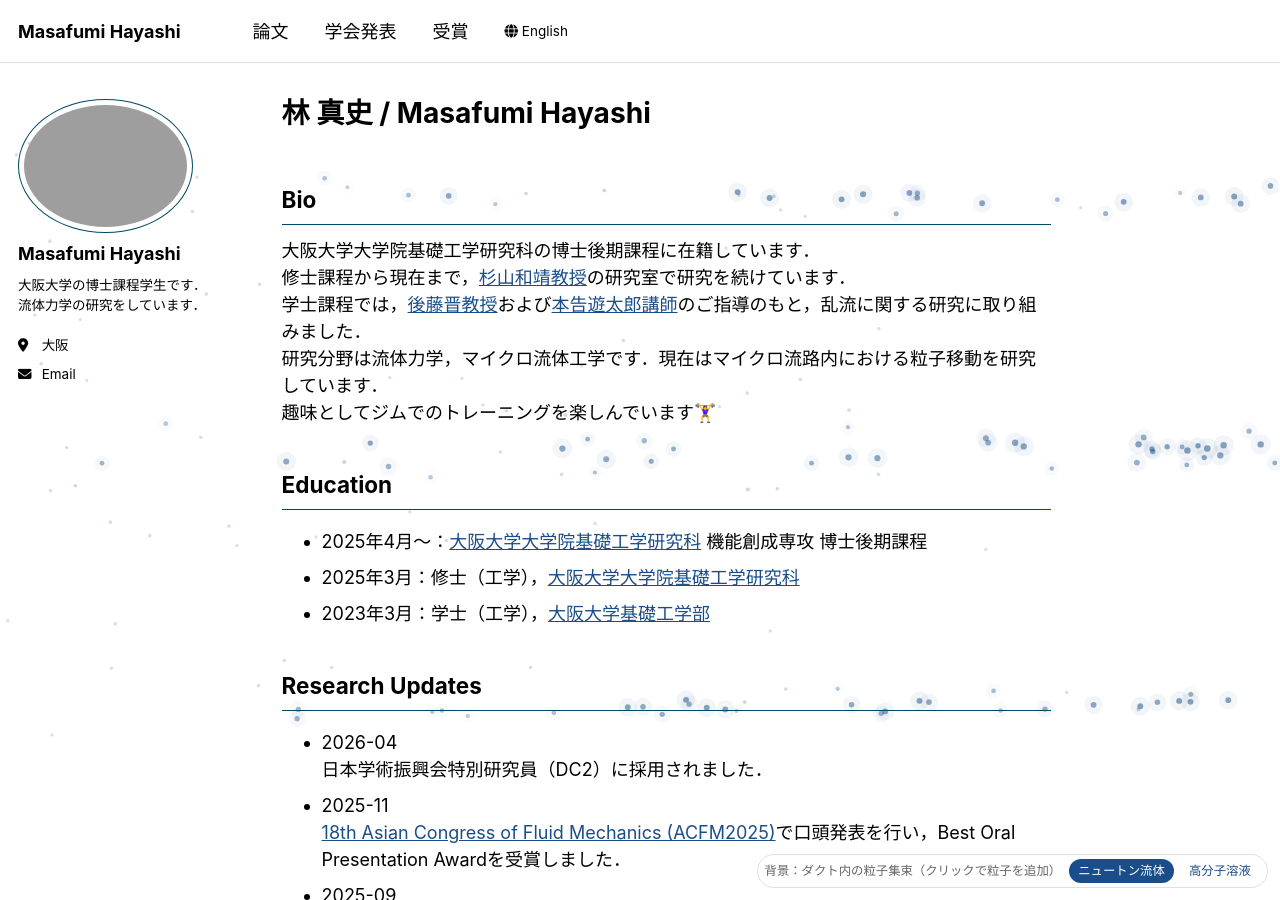
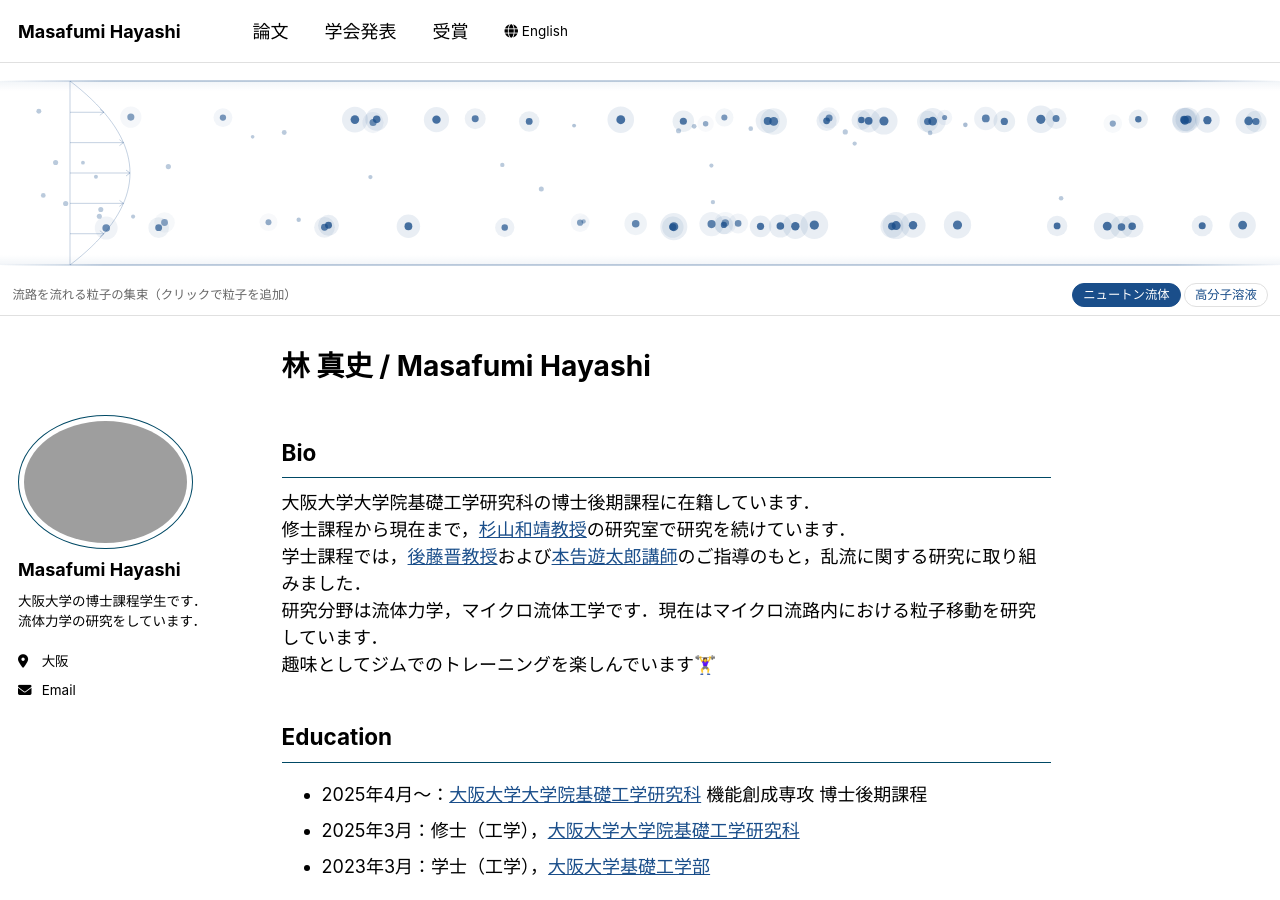
Before and after one commit to masafumin1515/masafumin1515.github.io, a Jekyll site: the page built from _pages/about.md, in a window 1280 px wide and 900 px high. Built offline with Jekyll 4.4.1, drawn with Linux system fonts in a browser that asks for light colours; part of the change alters nothing that is shown.

Commit message:
Move the focusing animation into a top banner with channel walls

```diff
--- a/_data/i18n.yml
+++ b/_data/i18n.yml
@@ -36,7 +36,7 @@ ja:
   awards:
     none          : "受賞はまだありません．"
   focusing:
-    caption       : "背景：ダクト内の粒子集束（クリックで粒子を追加）"
+    caption       : "流路を流れる粒子の集束（クリックで粒子を追加）"
     newtonian     : "ニュートン流体"
     viscoelastic  : "高分子溶液"
 
@@ -72,6 +72,6 @@ en:
   awards:
     none          : "No awards yet."
   focusing:
-    caption       : "Background: particle focusing in a duct (click to add particles)"
+    caption       : "Particle focusing in a channel flow (click to add particles)"
     newtonian     : "Newtonian"
     viscoelastic  : "Polymer solution"
--- a/_includes/focusing-bg.html
+++ b/_includes/focusing-bg.html
@@ -1,12 +1,15 @@
 {% comment %}
-  Animated background of the top page (assets/js/focusing-bg.js).
+  Banner animation at the top of the page (assets/js/focusing-bg.js).
   Enabled by `focusing_bg: true` in the front matter.
 {% endcomment %}
 {% assign t = site.data.i18n[page.lang] %}
+<section class="focusing-hero" aria-label="{{ t.focusing.caption }}">
   <canvas id="focusing-bg" aria-hidden="true"></canvas>
   <div class="focusing-ui" role="group" aria-label="{{ t.focusing.caption }}">
     <span class="focusing-ui__caption">{{ t.focusing.caption }}</span>
+    <span class="focusing-ui__modes">
       <button type="button" data-mode="newtonian" aria-pressed="true">{{ t.focusing.newtonian }}</button>
       <button type="button" data-mode="viscoelastic" aria-pressed="false">{{ t.focusing.viscoelastic }}</button>
+    </span>
   </div>
-<script defer src="{{ base_path }}/assets/js/focusing-bg.js"></script>
+</section>
--- a/_layouts/default.html
+++ b/_layouts/default.html
@@ -11,10 +11,11 @@ layout: compress
     {% include head/custom.html %}
   </head>
 
-  <body{% if page.focusing_bg %} class="has-focusing-bg"{% endif %}>
+  <body>
 
     {% include browser-upgrade.html %}
     {% include masthead.html %}
+    {% if page.focusing_bg %}{% include focusing-bg.html %}{% endif %}
 
     {{ content }}
 
@@ -26,7 +27,7 @@ layout: compress
     </div>
 
     {% include scripts.html %}
-    {% if page.focusing_bg %}{% include focusing-bg.html %}{% endif %}
+    {% if page.focusing_bg %}<script defer src="{{ base_path }}/assets/js/focusing-bg.js"></script>{% endif %}
 
   </body>
 </html>
--- a/_sass/_custom.scss
+++ b/_sass/_custom.scss
@@ -108,62 +108,65 @@ a {
 }
 
 /* ==========================================================================
-   Animated background of the top page (_includes/focusing-bg.html)
+   Animated banner of the top page (_includes/focusing-bg.html)
    ========================================================================== */
 
-/* The body background would paint over the canvas; html keeps the white. */
-html {
-  background-color: #fff;
+.focusing-hero {
+  position: relative;
+  margin-bottom: 0.5em;
+  border-bottom: 1px solid $rule-gray;
+
+  canvas {
+    display: block;
+    width: 100%;
+    height: 220px;
+    cursor: crosshair;
+
+    @include breakpoint(max-width $medium) {
+      height: 150px;
+    }
+  }
 }
 
-body.has-focusing-bg {
-  background: transparent;
-}
-
-#focusing-bg {
-  position: fixed;
-  inset: 0;
-  width: 100%;
-  height: 100%;
-  z-index: -1;
-  pointer-events: none;
+/* The theme pins the sidebar to the window on wide screens, which would cover the
+   banner. Below the banner it starts in the flow and sticks under the header. */
+.focusing-hero ~ #main .sidebar {
+  @media screen and (min-width: $sidebar-screen-min-width) {
+    position: sticky;
+    top: $masthead-height;
+    height: calc(100vh - #{$masthead-height});
+    padding-top: 0;
+  }
 }
 
 .focusing-ui {
-  position: fixed;
-  right: 1em;
-  bottom: 1em;
-  z-index: 30;
   display: flex;
+  flex-wrap: wrap;
   align-items: center;
-  gap: 0.4em;
-  padding: 0.3em 0.5em;
+  justify-content: space-between;
+  gap: 0.3em 1em;
+  max-width: $x-large;
+  margin: 0 auto;
+  padding: 0 1em 0.6em;
   font-size: $type-size-7;
-  background: rgba(255, 255, 255, 0.85);
-  border: 1px solid $rule-gray;
-  border-radius: 999px;
 
   &__caption {
     color: #666;
-    margin-right: 0.2em;
-
-    @include breakpoint(max-width $medium) {
-      display: none;
-    }
   }
 
   button {
-    padding: 0.15em 0.7em;
+    padding: 0.15em 0.8em;
     font: inherit;
     color: $link-blue;
     background: transparent;
-    border: 1px solid transparent;
+    border: 1px solid $rule-gray;
     border-radius: 999px;
     cursor: pointer;
 
     &[aria-pressed="true"] {
       color: #fff;
       background: $link-blue;
+      border-color: $link-blue;
     }
   }
 }
--- a/assets/js/focusing-bg.js
+++ b/assets/js/focusing-bg.js
@@ -1,12 +1,10 @@
-// Background animation of the top page: inertial focusing of particles in a square duct.
+// Banner animation of the top page: inertial focusing of particles in a channel flow.
 //
-// Each particle has a position (y, z) in the duct cross-section (half width = 1) and is
-// carried downstream (left to right) by a duct-like velocity profile. It migrates across
-// the streamlines in two stages, as in the simulations: first radially onto a ring of
-// radius R_EQ, then slowly along the ring to the four face centres. The screen shows the
-// side view, i.e. the projection on y, so the particles enter scattered on the left and
-// leave in three lines (y = -R_EQ, 0, +R_EQ) on the right. In "polymer solution" mode the
-// particles migrate to the centreline instead (viscoelastic focusing).
+// Side view of a channel (walls at the top and bottom of the banner, half width = 1).
+// Particles are carried downstream by the parabolic (Poiseuille) profile and migrate
+// across the streamlines to their equilibrium positions: y = +-Y_EQ in a Newtonian fluid
+// (Segre-Silberberg), the centreline y = 0 in a polymer solution (viscoelastic focusing).
+// They enter scattered on the left and leave focused on the right.
 //
 // The migration law is a placeholder with the right qualitative shape; replace lift()
 // with a fit of the computed lift when available.
@@ -18,96 +16,77 @@
   const reduceMotion = window.matchMedia("(prefers-reduced-motion: reduce)").matches;
 
   const RGB = "26, 78, 138";      // link blue of the site
-  const R_EQ = 0.6;               // radius of the focusing ring (fraction of the half width)
-  const CROSSING_TIME = 18;       // s for a centreline particle to cross the screen
-  const K_RADIAL = 0.12;          // 1/s, migration onto the ring
-  const K_ANGULAR = 0.05;         // 1/s, migration along the ring to the face centres
-  const K_VISCOELASTIC = 0.12;    // 1/s, migration to the centreline
-  const NOISE = 0.015;            // random walk in the cross-section, keeps the unstable centre alive
-  const BURST = 28;               // particles added per click
+  const Y_EQ = 0.6;               // Newtonian equilibrium position (fraction of the half width)
+  const CROSSING_TIME = 14;       // s for a centreline particle to cross the banner
+  const K_NEWTONIAN = 0.2;        // 1/s, migration rate to +-Y_EQ
+  const K_VISCOELASTIC = 0.12;    // 1/s, migration rate to the centreline
+  const NOISE = 0.02;             // random walk, keeps the unstable centreline alive
+  const WALL_INSET = 18;          // px between the canvas edge and a wall
+  const BURST = 16;               // particles added per click
 
   let mode = "newtonian";
   let width = 0, height = 0, dpr = 1;
   let particles = [];
   let ripples = [];
+  let visible = true;
 
-  // Lateral migration velocity (dy/dt, dz/dt) at a cross-section position.
-  function lift(y, z) {
-    if (mode === "viscoelastic") return [-K_VISCOELASTIC * y, -K_VISCOELASTIC * z];
-    const r = Math.hypot(y, z) + 1e-9;
-    const theta = Math.atan2(z, y);
-    const dr = K_RADIAL * r * (1 - (r / R_EQ) ** 2);   // unstable at r = 0, stable at r = R_EQ
-    const dtheta = -K_ANGULAR * Math.sin(4 * theta);    // stable at the face centres
-    return [
-      dr * Math.cos(theta) - r * dtheta * Math.sin(theta),
-      dr * Math.sin(theta) + r * dtheta * Math.cos(theta),
-    ];
+  // Lateral migration velocity dy/dt.
+  function lift(y) {
+    if (mode === "viscoelastic") return -K_VISCOELASTIC * y;
+    return K_NEWTONIAN * y * (1 - (y / Y_EQ) ** 2);   // unstable at 0, stable at +-Y_EQ
   }
 
-  // Streamwise velocity in screen widths per second (approximate square-duct profile).
-  function speed(y, z) {
-    return (1 - y * y) * (1 - z * z) / CROSSING_TIME;
+  // Streamwise velocity in banner widths per second.
+  const speed = (y) => (1 - y * y) / CROSSING_TIME;
+
+  // How close a particle is to an equilibrium position, 0..1. Used for the glow.
+  function focus(y) {
+    const d = mode === "viscoelastic" ? y : Math.abs(y) - Y_EQ;
+    return Math.exp(-(d * d) / 0.0015);
   }
 
-  // How close a particle is to a focusing position, 0..1. Used for the glow.
-  function focus(y, z) {
-    if (mode === "viscoelastic") return Math.exp(-(y * y + z * z) / 0.004);
-    const targets = [[R_EQ, 0], [-R_EQ, 0], [0, R_EQ], [0, -R_EQ]];
-    let best = Infinity;
-    for (const [ty, tz] of targets) best = Math.min(best, (y - ty) ** 2 + (z - tz) ** 2);
-    return Math.exp(-best / 0.004);
+  const randomY = () => (Math.random() * 2 - 1) * 0.9;
+
+  function newParticle(x) {
+    return { x, y: randomY(), size: 0.8 + 0.4 * Math.random(), kx: 0, ky: 0, flash: 0, recycle: true };
   }
 
-  const randomCoord = () => (Math.random() * 2 - 1) * 0.92;
-
-  function newParticle(x) {
-    return { x, y: randomCoord(), z: randomCoord(), kx: 0, ky: 0, flash: 0, recycle: true };
-  }
-
-  // A particle placed at x has already travelled about x * CROSSING_TIME seconds;
-  // let it migrate for that long so the first frame already looks developed.
+  // A particle placed at x has already travelled for a while; let it migrate for
+  // that long so the first frame already looks developed.
   function warmedUp(p) {
-    for (let t = 0; t < p.x * CROSSING_TIME; t += 0.1) {
-      const [vy, vz] = lift(p.y, p.z);
-      p.y += vy * 0.1 + NOISE * 0.3 * (Math.random() * 2 - 1);
-      p.z += vz * 0.1 + NOISE * 0.3 * (Math.random() * 2 - 1);
+    for (let t = 0; t < p.x * CROSSING_TIME / (1 - p.y * p.y + 0.2); t += 0.1) {
+      p.y += lift(p.y) * 0.1 + NOISE * 0.3 * (Math.random() * 2 - 1);
     }
     return p;
   }
 
   function resize() {
     dpr = Math.min(window.devicePixelRatio || 1, 2);
-    width = window.innerWidth;
-    height = window.innerHeight;
+    width = canvas.clientWidth;
+    height = canvas.clientHeight;
     if (!width || !height) return;   // not laid out yet; frame() retries
     canvas.width = Math.round(width * dpr);
     canvas.height = Math.round(height * dpr);
     ctx.setTransform(dpr, 0, 0, dpr, 0, 0);
-    const count = Math.min(220, Math.round(width * height / 7000));
+    const count = Math.max(45, Math.min(140, Math.round(width * height / 3000)));
     while (particles.length < count) particles.push(warmedUp(newParticle(Math.random())));
     particles = particles.filter((p, i) => !p.recycle || i < count);
   }
 
-  const toScreenY = (y) => (0.5 + 0.47 * y) * height;
-  const fromScreenY = (sy) => (sy / height - 0.5) / 0.47;
+  const channelHalf = () => (height - 2 * WALL_INSET) / 2;
+  const toScreenY = (y) => height / 2 + y * (channelHalf() - 4);
+  const fromScreenY = (sy) => (sy - height / 2) / (channelHalf() - 4);
 
   function step(dt) {
     const sqrtDt = Math.sqrt(dt);
+    const decay = Math.exp(-dt / 0.35);
     for (const p of particles) {
-      const [vy, vz] = lift(p.y, p.z);
-      p.y += vy * dt + NOISE * sqrtDt * (Math.random() * 2 - 1);
-      p.z += vz * dt + NOISE * sqrtDt * (Math.random() * 2 - 1);
-      p.y = Math.max(-0.95, Math.min(0.95, p.y));
-      p.z = Math.max(-0.95, Math.min(0.95, p.z));
-      // Kick from a click, decaying quickly (in screen units).
-      p.x += speed(p.y, p.z) * dt + p.kx * dt;
-      p.y += p.ky * dt;
-      const decay = Math.exp(-dt / 0.35);
+      p.y += lift(p.y) * dt + NOISE * sqrtDt * (Math.random() * 2 - 1) + p.ky * dt;
+      p.y = Math.max(-0.92, Math.min(0.92, p.y));
+      p.x += speed(p.y) * dt + p.kx * dt;
       p.kx *= decay;
       p.ky *= decay;
       p.flash *= Math.exp(-dt / 1.2);
-    }
-    for (const p of particles) {
       if (p.x > 1.02 && p.recycle) Object.assign(p, newParticle(-0.02));
     }
     particles = particles.filter((p) => p.x <= 1.02);
@@ -115,56 +94,107 @@
     ripples = ripples.filter((r) => r.age < 0.9);
   }
 
+  // Walls that fade out at both ends, and a faint parabolic profile at the inlet.
+  function drawChannel() {
+    const top = WALL_INSET, bottom = height - WALL_INSET;
+    const fade = ctx.createLinearGradient(0, 0, width, 0);
+    fade.addColorStop(0, `rgba(${RGB}, 0)`);
+    fade.addColorStop(0.08, `rgba(${RGB}, 0.35)`);
+    fade.addColorStop(0.92, `rgba(${RGB}, 0.35)`);
+    fade.addColorStop(1, `rgba(${RGB}, 0)`);
+    ctx.strokeStyle = fade;
+    ctx.lineWidth = 1.5;
+    for (const yw of [top, bottom]) {
+      ctx.beginPath();
+      ctx.moveTo(0, yw);
+      ctx.lineTo(width, yw);
+      ctx.stroke();
+    }
+    // Light shading just inside the walls.
+    for (const [yw, dir] of [[top, 1], [bottom, -1]]) {
+      const g = ctx.createLinearGradient(0, yw, 0, yw + dir * 10);
+      g.addColorStop(0, `rgba(${RGB}, 0.06)`);
+      g.addColorStop(1, `rgba(${RGB}, 0)`);
+      ctx.fillStyle = g;
+      ctx.fillRect(0, Math.min(yw, yw + dir * 10), width, 10);
+    }
+    // Velocity profile u = 1 - y^2 with a few arrows.
+    const x0 = Math.min(70, width * 0.06), len = Math.min(60, width * 0.05);
+    ctx.strokeStyle = `rgba(${RGB}, 0.25)`;
+    ctx.lineWidth = 1;
+    ctx.beginPath();
+    ctx.moveTo(x0, top);
+    for (let i = 0; i <= 40; i++) {
+      const y = -1 + i / 20;
+      ctx.lineTo(x0 + len * (1 - y * y), height / 2 + y * channelHalf());
+    }
+    ctx.stroke();
+    ctx.beginPath();
+    ctx.moveTo(x0, top);
+    ctx.lineTo(x0, bottom);
+    ctx.stroke();
+    for (const y of [-0.66, -0.33, 0, 0.33, 0.66]) {
+      const sy = height / 2 + y * channelHalf(), ex = x0 + len * (1 - y * y);
+      ctx.beginPath();
+      ctx.moveTo(x0, sy);
+      ctx.lineTo(ex, sy);
+      ctx.moveTo(ex - 4, sy - 3);
+      ctx.lineTo(ex, sy);
+      ctx.lineTo(ex - 4, sy + 3);
+      ctx.stroke();
+    }
+  }
+
   function draw() {
     ctx.clearRect(0, 0, width, height);
+    drawChannel();
+    const scale = Math.max(1, Math.min(1.6, height / 200));
     for (const p of particles) {
-      const g = Math.min(1, focus(p.y, p.z) + p.flash);
-      const depth = 0.85 + 0.3 * (p.z + 1) / 2;            // slightly larger when nearer
-      const radius = (1.7 + 1.3 * g) * depth;
+      const g = Math.min(1, focus(p.y) + p.flash);
+      const radius = (2 + 1.6 * g) * p.size * scale;
       const sx = p.x * width, sy = toScreenY(p.y);
       if (g > 0.2) {
-        ctx.fillStyle = `rgba(${RGB}, ${0.06 * g})`;
+        ctx.fillStyle = `rgba(${RGB}, ${0.1 * g})`;
         ctx.beginPath();
-        ctx.arc(sx, sy, radius * 3.2, 0, 2 * Math.PI);
+        ctx.arc(sx, sy, radius * 3, 0, 2 * Math.PI);
         ctx.fill();
       }
-      ctx.fillStyle = `rgba(${RGB}, ${0.18 + 0.34 * g})`;
+      ctx.fillStyle = `rgba(${RGB}, ${0.3 + 0.5 * g})`;
       ctx.beginPath();
       ctx.arc(sx, sy, radius, 0, 2 * Math.PI);
       ctx.fill();
     }
     for (const r of ripples) {
       const t = r.age / 0.9;
-      ctx.strokeStyle = `rgba(${RGB}, ${0.25 * (1 - t)})`;
+      ctx.strokeStyle = `rgba(${RGB}, ${0.3 * (1 - t)})`;
       ctx.lineWidth = 1;
       ctx.beginPath();
-      ctx.arc(r.x, r.y, 8 + 60 * t, 0, 2 * Math.PI);
+      ctx.arc(r.x, r.y, 6 + 45 * t, 0, 2 * Math.PI);
       ctx.stroke();
     }
   }
 
-  // Clicking anywhere except on links and controls injects a burst of particles.
-  function onClick(event) {
+  // Clicking the banner injects a burst of particles at that point.
+  canvas.addEventListener("click", (event) => {
     if (reduceMotion) return;
-    const el = event.target instanceof Element ? event.target : null;
-    if (el && el.closest("a, button, input, textarea, select, label, .focusing-ui")) return;
-    const x = event.clientX / width;
-    const y = fromScreenY(event.clientY);
-    if (Math.abs(y) > 0.95) return;
-    ripples.push({ x: event.clientX, y: event.clientY, age: 0 });
+    const rect = canvas.getBoundingClientRect();
+    const cx = event.clientX - rect.left, cy = event.clientY - rect.top;
+    const y = fromScreenY(cy);
+    if (Math.abs(y) > 0.92) return;
+    ripples.push({ x: cx, y: cy, age: 0 });
     for (let i = 0; i < BURST; i++) {
       const angle = Math.random() * 2 * Math.PI;
-      const kick = 0.05 + 0.1 * Math.random();
+      const kick = 0.04 + 0.08 * Math.random();
       particles.push({
-        x, y, z: randomCoord(),
-        kx: kick * Math.cos(angle) * 0.6,
-        ky: kick * Math.sin(angle) * 2.2,
+        x: cx / width, y, size: 0.8 + 0.4 * Math.random(),
+        kx: kick * Math.cos(angle) * 0.5,
+        ky: kick * Math.sin(angle) * 6,
         flash: 1,
         recycle: false,
       });
     }
-    if (particles.length > 600) particles.splice(0, particles.length - 600);
-  }
+    if (particles.length > 400) particles.splice(0, particles.length - 400);
+  });
 
   function setMode(next) {
     mode = next;
@@ -176,34 +206,34 @@
 
   // Without animation: jump to the focused state and draw it once.
   function settle() {
-    for (let i = 0; i < 400; i++) {
-      for (const p of particles) {
-        const [vy, vz] = lift(p.y, p.z);
-        p.y += vy * 0.1;
-        p.z += vz * 0.1;
-      }
-    }
+    for (let i = 0; i < 400; i++) for (const p of particles) p.y += lift(p.y) * 0.1;
   }
 
   document.querySelectorAll(".focusing-ui [data-mode]").forEach((b) => {
     b.addEventListener("click", () => setMode(b.dataset.mode));
   });
-  window.addEventListener("resize", () => { resize(); if (reduceMotion) draw(); });
-  document.addEventListener("click", onClick);
-  resize();
 
   if (reduceMotion) {
-    window.addEventListener("load", () => { resize(); settle(); draw(); });
+    const still = () => { resize(); settle(); draw(); };
+    window.addEventListener("load", still);
+    window.addEventListener("resize", still);
     return;
+  }
+
+  // Stop drawing while the banner is scrolled out of view.
+  if ("IntersectionObserver" in window) {
+    new IntersectionObserver(([entry]) => { visible = entry.isIntersecting; }).observe(canvas);
   }
 
   let last = performance.now();
   function frame(now) {
     const dt = Math.max(0, Math.min((now - last) / 1000, 0.05));   // first timestamp can precede `last`
     last = now;
-    if (window.innerWidth !== width || window.innerHeight !== height) resize();
-    step(dt);
-    draw();
+    if (canvas.clientWidth !== width || canvas.clientHeight !== height) resize();
+    if (visible && width && height) {
+      step(dt);
+      draw();
+    }
     requestAnimationFrame(frame);
   }
   requestAnimationFrame(frame);
```
Lines whose indentation alone changed are shown as unchanged.
